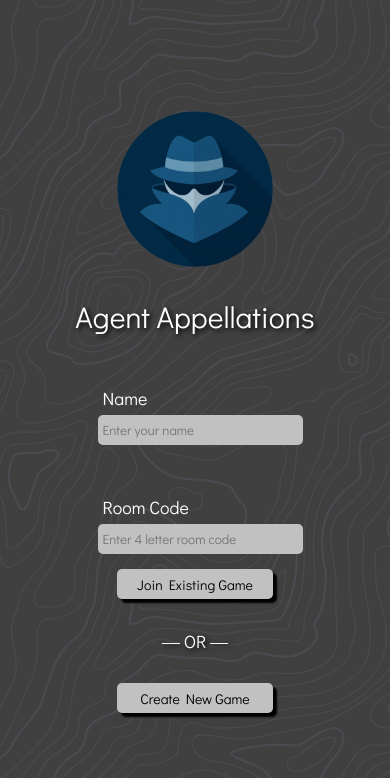
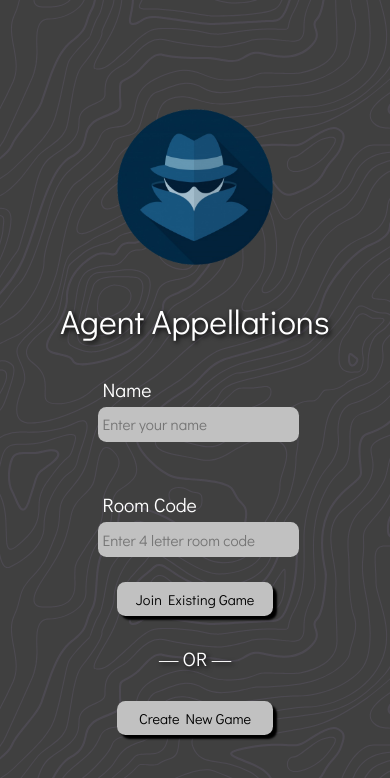
Before and after one commit to sam-swarr/codenames, a React (Create React App) app: page / in a window 390 px wide. Shown: the top 778 px of the page. Built offline with nearby package versions, Linux system fonts and the light colour scheme; no server answers; the database is empty.

Commit message:
make title screen css responsive

```diff
--- a/src/App.js
+++ b/src/App.js
@@ -128,9 +128,11 @@ export default class App extends React.Component {
         <div className="App">
           <header className="App-header">
             <img src={logo} className="App-logo" alt="logo" />
-            <p className="App-title">
-              Agent Appellations
-            </p>
+            <div className="App-title">
+              <p>
+                Agent Appellations
+              </p>
+            </div>
             <StartGameForm
               onCreateGameClick={this.createNewGame.bind(this)}
               onJoinGameClick={this.joinExistingGame.bind(this)}
```
Also changed, not shown: src/App.css.
